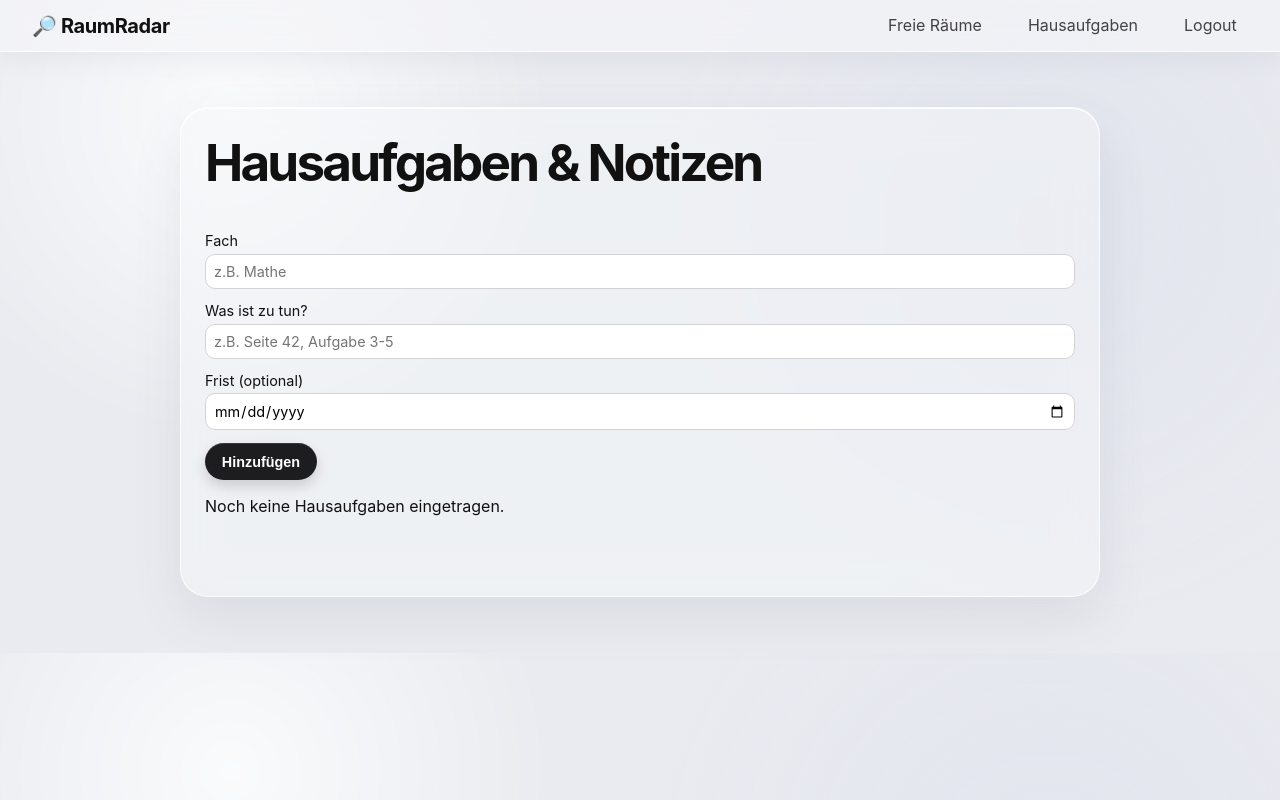
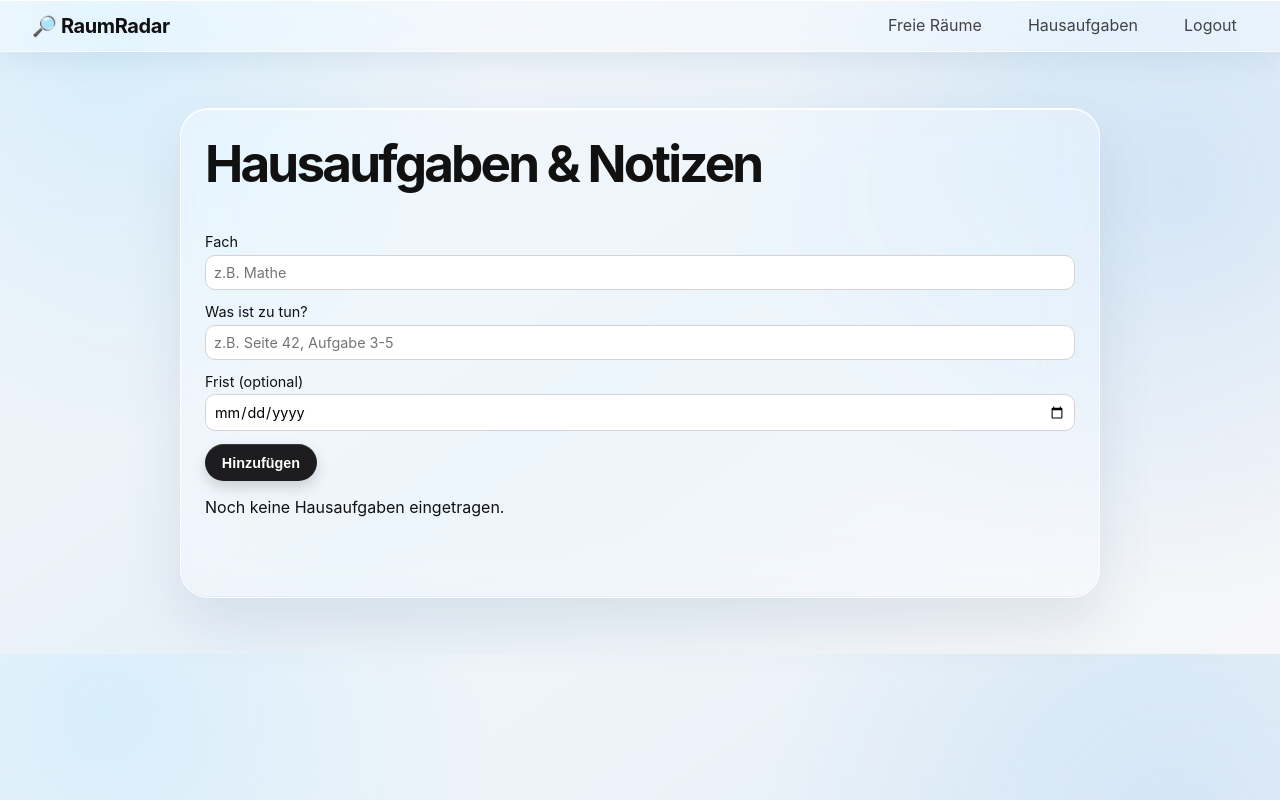
Before and after one commit to jaronanders/raumradar, a Flask app: page /homework in a window 1280 px wide. Run offline with Flask 3, Linux system fonts and the light colour scheme; the visitor is signed in with stand-in values (Sample User, id 1); data that the repository does not hold is empty.

Commit message:
Update style.css

```diff
--- a/static/style.css
+++ b/static/style.css
@@ -19,23 +19,24 @@
 body {
     font-family: -apple-system, BlinkMacSystemFont, "SF Pro Display", "Segoe UI", sans-serif;
     background:
-        radial-gradient(circle at 18% 18%, rgba(255, 255, 255, 0.8), transparent 20rem),
-        radial-gradient(circle at 82% 35%, rgba(220, 224, 235, 0.55), transparent 25rem),
-        #e9ebf0;
+        radial-gradient(circle at 8% 8%, rgba(90, 200, 250, 0.18), transparent 24rem),
+        radial-gradient(circle at 92% 28%, rgba(0, 113, 227, 0.1), transparent 26rem),
+        linear-gradient(145deg, #f5f7fb 0%, #e8f1f8 52%, #f7f7f9 100%);
     color: var(--navy);
     margin: 0;
 }
 
 header {
-    background: rgba(245, 246, 249, 0.62);
+    background: rgba(255, 255, 255, 0.38);
     color: var(--navy);
     padding: 0.85rem 2rem;
     display: flex;
     justify-content: space-between;
     align-items: center;
-    box-shadow: 0 1px 0 rgba(255, 255, 255, 0.85), 0 8px 28px rgba(80, 85, 105, 0.08);
-    backdrop-filter: blur(24px) saturate(120%);
-    -webkit-backdrop-filter: blur(24px) saturate(120%);
+    border-bottom: 1px solid rgba(255, 255, 255, 0.68);
+    box-shadow: 0 8px 28px rgba(70, 105, 135, 0.1), inset 0 1px 0 rgba(255, 255, 255, 0.9);
+    backdrop-filter: blur(28px) saturate(150%);
+    -webkit-backdrop-filter: blur(28px) saturate(150%);
 }
 
 header h1 { margin: 0; font-size: 1.25rem; letter-spacing: -0.02em; }
@@ -55,12 +56,12 @@ main {
     max-width: 920px;
     margin: 3.5rem auto;
     padding: 1.75rem 1.5rem 4rem;
-    background: rgba(245, 246, 249, 0.48);
-    border: 1px solid rgba(255, 255, 255, 0.72);
+    background: rgba(255, 255, 255, 0.3);
+    border: 1px solid rgba(255, 255, 255, 0.76);
     border-radius: 28px;
-    box-shadow: 0 20px 50px rgba(80, 85, 105, 0.1), inset 0 1px 0 rgba(255, 255, 255, 0.9);
-    backdrop-filter: blur(20px);
-    -webkit-backdrop-filter: blur(20px);
+    box-shadow: 0 24px 55px rgba(55, 93, 125, 0.12), inset 0 1px 0 rgba(255, 255, 255, 0.96), inset 0 -1px 0 rgba(120, 150, 175, 0.1);
+    backdrop-filter: blur(24px) saturate(130%);
+    -webkit-backdrop-filter: blur(24px) saturate(130%);
 }
 
 h2 { margin-top: 0; font-size: clamp(2rem, 5vw, 3.2rem); letter-spacing: -0.055em; line-height: 1.05; }
```
Also changed, not shown: other parts of static/style.css (+12 -12 lines).
